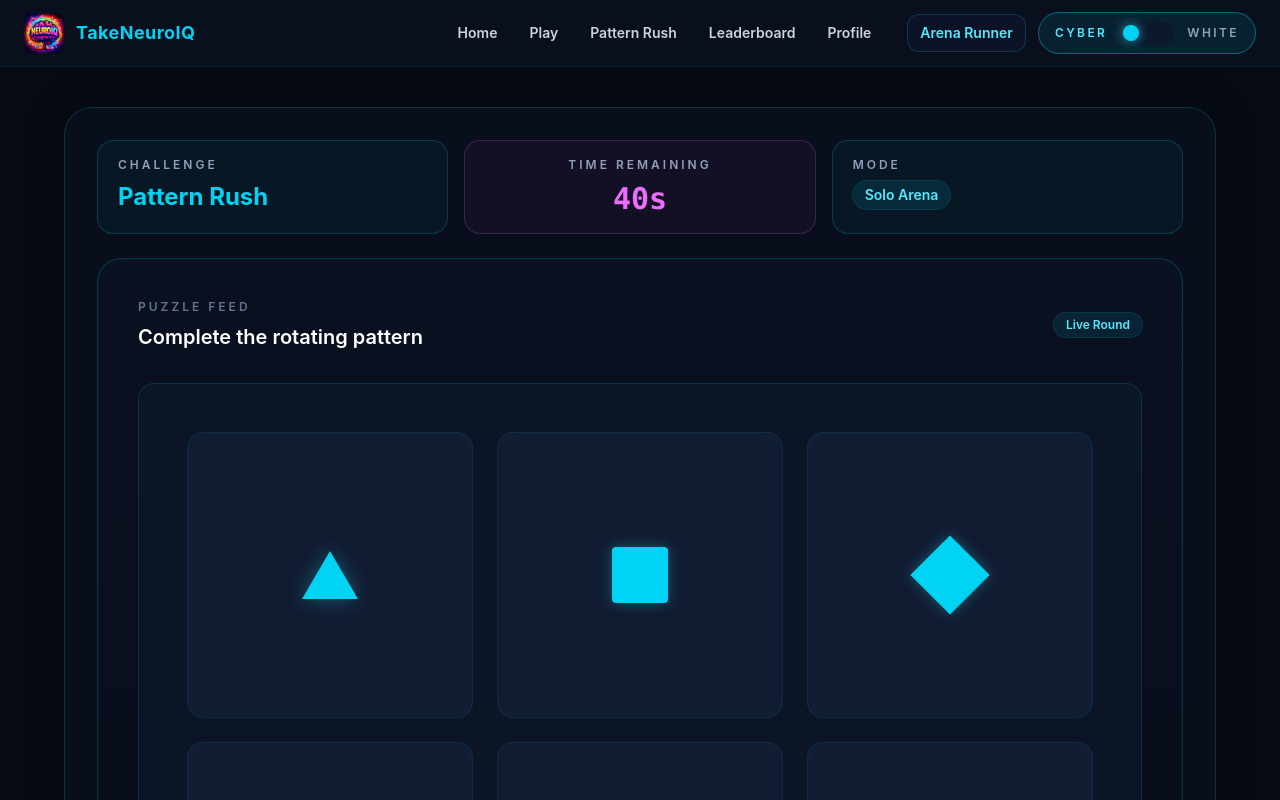
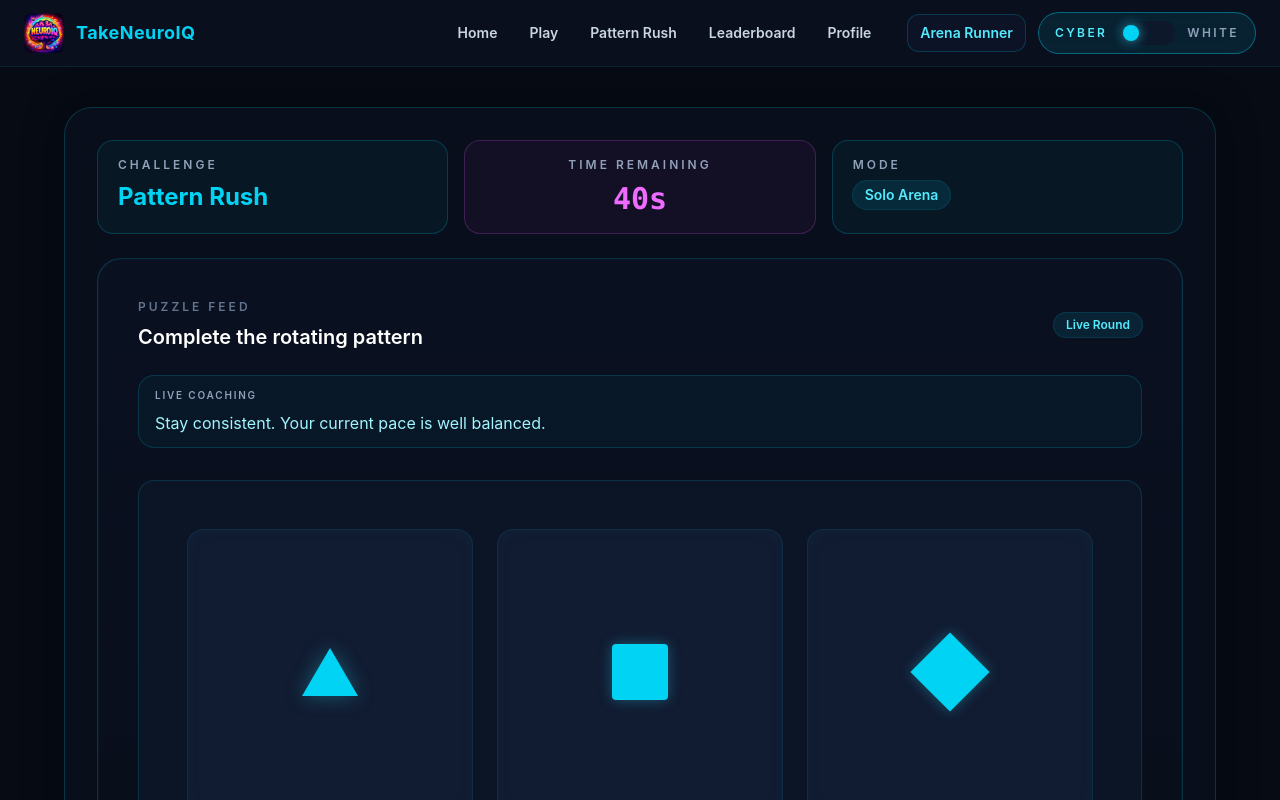
Before and after one commit to Breedlove-Jason/takeneuroiq, a React (Vite) app: page /arena in a window 1280 px wide. Shown: the top 800 px of the page. Built offline with nearby package versions, Linux system fonts and the light colour scheme.

Commit message:
Enhance Arena component: implement animated banner for recommended sessions and add session reason mapping

```diff
--- a/src/pages/Arena.jsx
+++ b/src/pages/Arena.jsx
@@ -111,6 +111,17 @@ const recommendedDifficultyLabels = {
   hard: 'HARD',
 };
 
+const recommendedSessionReasonMap = {
+  challenge:
+    'The system detected strong recent performance and is opening at a higher challenge level.',
+  steady:
+    'The system detected balanced recent performance and is opening at a stable training level.',
+  recover:
+    'The system detected a need for controlled recovery and is easing the opening difficulty.',
+  default:
+    'The system is using your recent training behavior to shape this session.',
+};
+
 const adaptiveStateToDifficultyMap = {
   recover: 'easy',
   steady: 'medium',
@@ -133,6 +144,10 @@ function Arena({ theme }) {
     adaptiveStateToDifficultyMap[recommendedSession?.adaptiveState] || 'medium';
   const recommendedOpeningDifficulty =
     recommendedDifficultyLabels[initialTargetDifficulty] || 'MEDIUM';
+
+  const recommendedSessionReason =
+    recommendedSessionReasonMap[recommendedSession?.adaptiveState] ||
+    recommendedSessionReasonMap.default;
   const initialAdaptiveReason = recommendedSession
     ? 'Session initialized from adaptive coaching recommendation.'
     : 'Not enough live data yet.';
@@ -152,6 +167,11 @@ function Arena({ theme }) {
   const [puzzlesSeen, setPuzzlesSeen] = useState(1);
   const [timeLeft, setTimeLeft] = useState(45);
   const [gameOver, setGameOver] = useState(false);
+  const [showRecommendedBanner, setShowRecommendedBanner] = useState(
+    Boolean(recommendedSession),
+  );
+  const [isBannerHiding, setIsBannerHiding] = useState(false);
+  const hasHandledRecommendedSessionRef = useRef(false);
 
   const [liveAdaptiveDifficulty, setLiveAdaptiveDifficulty] = useState({
     state: recommendedSession?.adaptiveState || 'steady',
@@ -187,6 +207,12 @@ function Arena({ theme }) {
   const adaptiveCoachingMessage =
     adaptiveCoachingMessageMap[liveAdaptiveDifficulty.state] ??
     'Stay consistent and keep building momentum.';
+
+  const liveCoachingToneMap = {
+  recover: "border-amber-500/20 bg-amber-500/5 text-amber-200",
+  steady: "border-cyan-500/20 bg-cyan-500/5 text-cyan-200",
+  challenge: "border-violet-500/20 bg-violet-500/5 text-violet-200",
+};
 
   useEffect(() => {
     gameOverRef.current = gameOver;
@@ -254,6 +280,29 @@ function Arena({ theme }) {
 
     return () => clearInterval(timer);
   }, [gameOver]);
+
+  // Replace the old banner effect with the new animation-aware version
+  /* eslint-disable react-hooks/set-state-in-effect */
+  useEffect(() => {
+    if (!recommendedSession || hasHandledRecommendedSessionRef.current) {
+      return;
+    }
+
+    hasHandledRecommendedSessionRef.current = true;
+
+    setShowRecommendedBanner(true);
+    setIsBannerHiding(false);
+
+    const hideTimer = setTimeout(() => {
+      setIsBannerHiding(true);
+      setTimeout(() => {
+        setShowRecommendedBanner(false);
+      }, 500);
+    }, 3500);
+
+    return () => clearTimeout(hideTimer);
+  }, [recommendedSession]);
+  /* eslint-enable react-hooks/set-state-in-effect */
 
   function loadNextPuzzle(currentId, preferredDifficulty = 'medium') {
     const availablePuzzles = patternPuzzles.filter(
@@ -430,11 +479,11 @@ function Arena({ theme }) {
               : 'border-slate-200 bg-white shadow-sm'
           }`}
         >
-          {recommendedSession && (
+          {recommendedSession && showRecommendedBanner && (
             <div
-              className={`mb-4 rounded-2xl border bg-slate-900/70 px-4 py-3 shadow-lg ${
+              className={`mb-4 rounded-2xl border bg-slate-900/70 px-4 py-3 shadow-lg transition-all duration-500 ${
                 recommendedSessionTone.border
-              }`}
+              } ${isBannerHiding ? '-translate-y-2.5 opacity-0' : 'translate-y-0 opacity-100'}`}
             >
               <div className="mb-2 flex items-center justify-between gap-3">
                 <div
@@ -458,6 +507,9 @@ function Arena({ theme }) {
               <div className="space-y-2">
                 <p className="text-sm text-slate-200 md:text-base">
                   {recommendedSession.recommendation}
+                </p>
+                <p className="text-xs leading-6 text-slate-400 md:text-sm">
+                  {recommendedSessionReason}
                 </p>
                 <p className="text-[11px] uppercase tracking-[0.16em] text-slate-500 md:text-xs">
                   Opening difficulty: {recommendedOpeningDifficulty}
@@ -689,6 +741,16 @@ function Arena({ theme }) {
                     {feedback || 'Live Round'}
                   </div>
                 </div>
+                <div
+                  className={`mt-6 rounded-2xl border px-4 py-3 transition-all duration-300 ${liveCoachingToneMap[liveAdaptiveDifficulty.state] || liveCoachingToneMap.default}`}
+                >
+                  <p className="text-[10px] font-semibold uppercase tracking-[0.18em] text-slate-400">
+                    Live Coaching
+                  </p>
+                  <p className="mt-2 text-sm md:text-base">
+                    {adaptiveCoachingMessage}
+                  </p>
+                </div>
 
                 <div
                   className={`mt-8 rounded-2xl border p-8 md:p-12 ${
```
Also changed, not shown: 1 other file (tests, documents, lock files or other folders).
